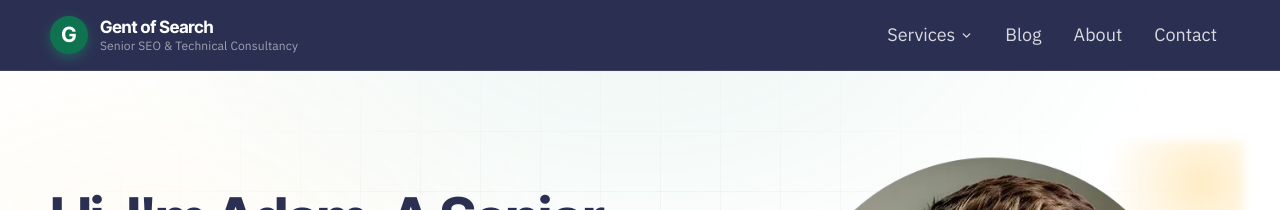
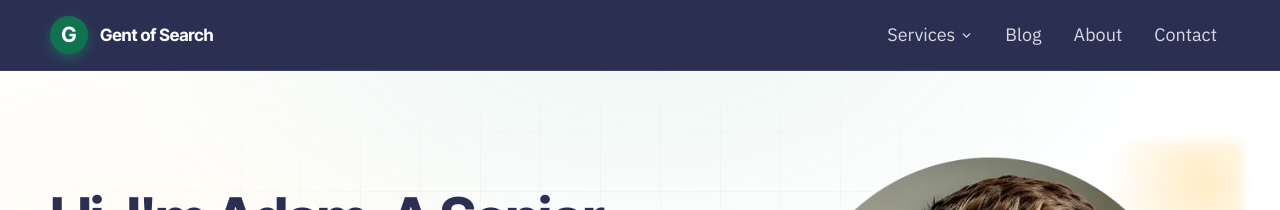
Before and after one commit to Gent-of-Search/gentofsearch.com, a Jekyll site: the page built from index.html, in a window 1280 px wide. Shown: the top 210 px of the page. Built offline with Jekyll 4.4.1, drawn with Linux system fonts in a browser that asks for light colours.

Commit message:
Nav: remove 'Senior SEO & Technical Consultancy' tagline under logo

```diff
--- a/_includes/nav.html
+++ b/_includes/nav.html
@@ -6,7 +6,6 @@
       </span>
       <span class="nav-brandtext" style="display:flex; flex-direction:column; line-height:1.1;">
         <span style="font-family:'Inter Tight',sans-serif; font-weight:700; font-size:17px; color:#FFFFFF; letter-spacing:-0.01em;">Gent of Search</span>
-        <span style="color:rgba(255,255,255,0.55); font-size:12px; letter-spacing:0.01em; margin-top:2px;">Senior SEO &amp; Technical Consultancy</span>
       </span>
     </a>
 
```
